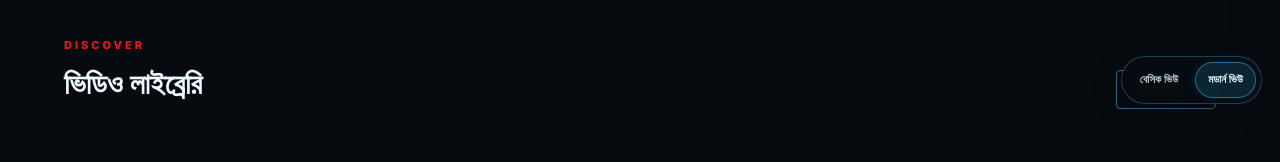
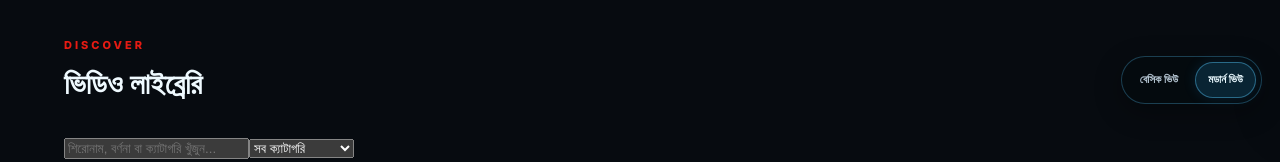
Before and after one commit to faridulprime/DRM-Premium, a plain HTML site: page index.html in a window 1280 px wide. Shown: the part 678-840 px from the top of the page. Drawn offline with Linux system fonts and the light colour scheme; no server answers.

Commit message:
Add working homepage search and category controls

```diff
--- a/index.html
+++ b/index.html
@@ -57,7 +57,7 @@
   <div class="hero-corner"></div>
 </section>
 <section class="content" id="browse">
-  <div class="section-head"><div><p class="eyebrow" id="libraryEyebrow">DISCOVER</p><h2 id="libraryTitle">ভিডিও লাইব্রেরি</h2></div><select id="categoryFilter"><option value="all">সব ক্যাটাগরি</option></select></div>
+  <div class="section-head"><div><p class="eyebrow" id="libraryEyebrow">DISCOVER</p><h2 id="libraryTitle">ভিডিও লাইব্রেরি</h2></div></div><div class="library-tools"><input id="search" type="search" placeholder="শিরোনাম, বর্ণনা বা ক্যাটাগরি খুঁজুন..." aria-label="কনটেন্ট খুঁজুন"><select id="categoryFilter"><option value="all">সব ক্যাটাগরি</option></select></div>
   <div id="videoRows"></div><p id="emptyState" class="empty" hidden>কোনো ভিডিও পাওয়া যায়নি।</p>
 </section>
 <section class="content resource-section" id="references"><div class="section-head"><div><p class="eyebrow">REFERENCE</p><h2>রেফারেন্স</h2></div></div><p class="empty">রেফারেন্স বিভাগে শিগগিরই কনটেন্ট যোগ করা হবে।</p></section>
```
